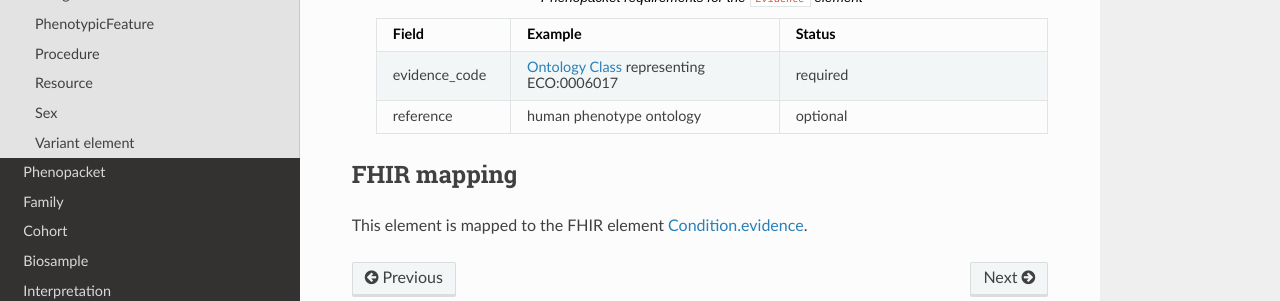
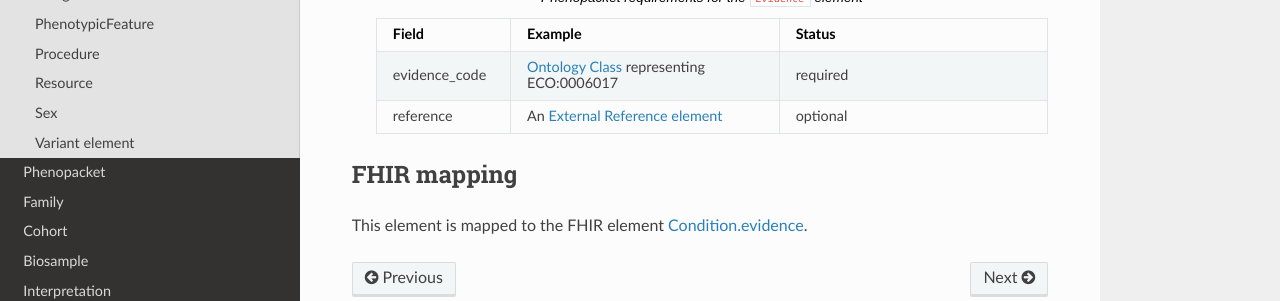
Before and after one commit to phenopackets/phenopacket-schema, a Sphinx documentation site: the page built from docs/evidence.rst, in a window 1280 px wide and 1152 px high. Shown: the part 725-1026 px from the top of the window. Built offline with Sphinx 7.4.7 and the Read the Docs theme 2.0.0, drawn with Linux system fonts in a browser that asks for light colours.

Commit message:
Fixes #172

```diff
--- a/docs/evidence.rst
+++ b/docs/evidence.rst
@@ -43,7 +43,7 @@ all types of evidence will have an external reference, and therefore this field
       - :ref:`rstontologyclass` representing ECO:0006017
       - required
     * - reference
-      - human phenotype ontology
+      - An :ref:`rstexternalreference`
       - optional
 
 
```
